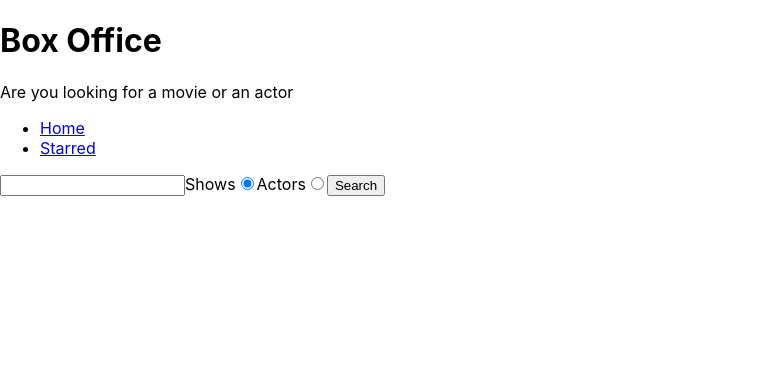
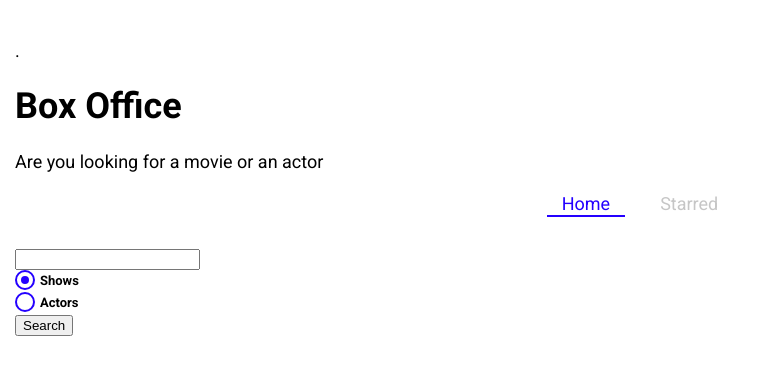
Before and after one commit to swasthikka/boxOfficeApp, a React (Create React App) app: page / in a window 1280 px wide. Shown: the top 374 px of the page, without its empty margins (0-780 px from the left). Built offline with nearby package versions, Linux system fonts and the light colour scheme.

Commit message:
styled home page

```diff
--- a/package.json
+++ b/package.json
@@ -8,6 +8,7 @@
     "react-dom": "^18.2.0",
     "react-router-dom": "^6.15.0",
     "react-scripts": "5.0.1",
+    "styled-components": "^6.0.8",
     "web-vitals": "^2.1.4",
     "workbox-background-sync": "^6.6.0",
     "workbox-broadcast-update": "^6.6.0",
--- a/public/index.html
+++ b/public/index.html
@@ -1,11 +1,14 @@
-<!DOCTYPE html>
+<!doctype html>
 <html lang="en">
   <head>
     <meta charset="utf-8" />
     <link rel="icon" href="%PUBLIC_URL%/favicon.ico" />
     <meta name="viewport" content="width=device-width, initial-scale=1" />
     <meta name="theme-color" content="#000000" />
-    <meta name="description" content="Web site created using create-react-app" />
+    <meta
+      name="description"
+      content="Web site created using create-react-app"
+    />
     <link rel="apple-touch-icon" href="%PUBLIC_URL%/logo192.png" />
     <!--
       manifest.json provides metadata used when your web app is installed on a
@@ -21,7 +24,11 @@
       work correctly both with client-side routing and a non-root public URL.
       Learn how to configure a non-root public URL by running `npm run build`.
     -->
-    <title>React App</title>
+    <link
+      href="https://fonts.googleapis.com/css?family=Roboto:300,400,700,&display=swap"
+      rel="stylesheet"
+    />
+    <title>Box Office</title>
   </head>
   <body>
     <noscript>You need to enable JavaScript to run this app.</noscript>
--- a/src/App.jsx
+++ b/src/App.jsx
@@ -4,12 +4,14 @@
 import Starred from './pages/Starred';
 import MainLayout from './Components/MainLayout';
 import Show from './pages/Show';
+import GlobalTheme from './theme';
 
 const queryClient = new QueryClient();
 
 function App() {
   return (
     <QueryClientProvider client={queryClient}>
+      <GlobalTheme>
         <BrowserRouter>
           <Routes>
             <Route element={<MainLayout />}>
@@ -20,21 +22,9 @@
             <Route path="/show/:showId" element={<Show />} />
 
             <Route path="*" element={<div>Not found</div>} />
-
-          {/* <Route index element={<Home />} />
-          <Route path="teams" element={<Teams />}>
-             <Route path=":teamId" element={<Team />} />
-             <Route path="new" element={<NewTeamForm />} />
-             <Route index element={<LeagueStandings />} />
-           </Route>
-         </Route>
-         <Route element={<PageLayout />}>
-           <Route path="/privacy" element={<Privacy />} />
-           <Route path="/tos" element={<Tos />} />
-         </Route>
-         <Route path="contact-us" element={<Contact />} />} */}
           </Routes>
         </BrowserRouter>
+      </GlobalTheme>
     </QueryClientProvider>
   );
 }
--- /dev/null
+++ b/src/Components/CustomRadio.jsx
@@ -0,0 +1,59 @@
+import styled from 'styled-components';
+
+const CustomRadio = props => {
+  const { label, ...inputProps } = props;
+
+  return (
+    <StyledRadio>
+      {label}
+      <input {...inputProps} type="radio" />
+      <span />
+    </StyledRadio>
+  );
+};
+export default CustomRadio;
+const StyledRadio = styled.label`
+  display: block;
+  position: relative;
+  padding-left: 25px;
+  cursor: pointer;
+  font-size: 13px;
+  user-select: none;
+  font-weight: 700;
+  line-height: 1.65;
+  input {
+    position: absolute;
+    opacity: 0;
+    cursor: pointer;
+  }
+  span {
+    position: absolute;
+    top: 0;
+    left: 0;
+    height: 16px;
+    width: 16px;
+    background-color: #fff;
+    border: 2px solid ${({ theme }) => theme.mainColors.blue};
+    border-radius: 50%;
+  }
+  input:checked ~ span {
+    background-color: #fff;
+    border: 2px solid ${({ theme }) => theme.mainColors.blue};
+  }
+  span:after {
+    content: '';
+    position: absolute;
+    display: none;
+  }
+  input:checked ~ span:after {
+    display: block;
+  }
+  span:after {
+    top: 4px;
+    left: 4px;
+    width: 8px;
+    height: 8px;
+    border-radius: 50%;
+    background: ${({ theme }) => theme.mainColors.blue};
+  }
+`;
--- a/src/Components/Navs.jsx
+++ b/src/Components/Navs.jsx
@@ -1,4 +1,5 @@
-import { Link } from 'react-router-dom';
+import { Link, NavLink } from 'react-router-dom';
+import styled from 'styled-components';
 
 const LINKS = [
   {
@@ -14,14 +15,56 @@
 const Navs = () => {
   return (
     <div>
-      <ul>
+      <NavList>
         {LINKS.map(item => (
           <li key={item.to}>
-            <Link to={item.to}>{item.text}</Link>
+            <LinkStyled to={item.to}>{item.text}</LinkStyled>
           </li>
         ))}
-      </ul>
+      </NavList>
     </div>
   );
 };
 export default Navs;
+
+const NavList = styled.ul`
+  display: flex;
+  justify-content: center;
+  list-style: none;
+  margin: 0 0 30px;
+  padding: 0;
+  li {
+    margin: 0 10px;
+  }
+`;
+
+const LinkStyled = styled(NavLink)`
+  display: block;
+  padding: 3px 15px;
+  position: relative;
+  text-decoration: none;
+  color: ${({ theme }) => theme.mainColors.gray};
+  &.active {
+    color: ${({ theme }) => theme.mainColors.blue};
+    &:after {
+      content: '';
+      position: absolute;
+      display: block;
+      height: 2px;
+      left: 0%;
+      bottom: 0;
+      background-color: ${({ theme }) => theme.mainColors.blue};
+      animation: slide-in 0.3s ease-in forwards;
+      @keyframes slide-in {
+        from {
+          left: 50%;
+          width: 0;
+        }
+        to {
+          left: 0%;
+          width: 100%;
+        }
+      }
+    }
+  }
+`;
--- a/src/Components/SearchForm.jsx
+++ b/src/Components/SearchForm.jsx
@@ -1,5 +1,6 @@
 import { useState, useEffect } from 'react';
 import { useSearchStr } from '../lib/useSearchStr';
+import CustomRadio from './CustomRadio';
 
 const SearchForm = ({ onSearch }) => {
   const [searchStr, setSearchStr] = useSearchStr('');
@@ -32,27 +33,21 @@
     <form onSubmit={onSubmit}>
       <input type="text" value={searchStr} onChange={onSearchInputChange} />
 
-      <label>
-        Shows
-        <input
-          type="radio"
+      <CustomRadio
+        label="Shows"
         name="search-option"
         value="shows"
         checked={searchOption === 'shows'}
         onChange={onRadioChange}
-        ></input>
-      </label>
+      />
 
-      <label>
-        Actors
-        <input
-          type="radio"
+      <CustomRadio
+        label="Actors"
         name="search-option"
         value="actors"
         checked={searchOption === 'actors'}
         onChange={onRadioChange}
-        ></input>
-      </label>
+      />
 
       <button type="submit">Search</button>
     </form>
--- a/src/index.css
+++ /dev/null
@@ -1,13 +0,0 @@
-body {
-  margin: 0;
-  font-family: -apple-system, BlinkMacSystemFont, 'Segoe UI', 'Roboto', 'Oxygen',
-    'Ubuntu', 'Cantarell', 'Fira Sans', 'Droid Sans', 'Helvetica Neue',
-    sans-serif;
-  -webkit-font-smoothing: antialiased;
-  -moz-osx-font-smoothing: grayscale;
-}
-
-code {
-  font-family: source-code-pro, Menlo, Monaco, Consolas, 'Courier New',
-    monospace;
-}
--- a/src/index.jsx
+++ b/src/index.jsx
@@ -1,6 +1,5 @@
 import React from 'react';
 import ReactDOM from 'react-dom/client';
-import './index.css';
 import App from './App';
 import * as serviceWorkerRegistration from './serviceWorkerRegistration';
 import reportWebVitals from './reportWebVitals';
--- a/src/pages/Home.jsx
+++ b/src/pages/Home.jsx
@@ -4,6 +4,7 @@
 import ShowGrid from '../Components/shows/ShowGrid';
 import ActorsGrid from '../Components/actors/ActorsGrid';
 import { useQuery } from '@tanstack/react-query';
+import styled, { css, ThemeProvider } from 'styled-components';
 
 const Home = () => {
   const [filter, setFilter] = useState(null);
--- /dev/null
+++ b/src/theme.jsx
@@ -0,0 +1,30 @@
+import { ThemeProvider, createGlobalStyle } from 'styled-components';
+
+const theme = {
+  fontFamily: 'Roboto, sans-serif',
+  mainColors: {
+    blue: '#2400ff',
+    gray: '#c6c6c6',
+    dark: '#353535',
+  },
+};
+
+const GlobalStyles = createGlobalStyle`
+  body {
+    font-family: ${({ theme }) => theme.fontFamily};
+    font-size: 18px;
+    margin: 0;
+    padding-top: 40px;
+    padding-left: 15px;
+    padding-right: 15px;
+  }
+`;
+
+const GlobalTheme = ({ children }) => {
+  return (
+    <ThemeProvider theme={theme}>
+      <GlobalStyles />.{children}
+    </ThemeProvider>
+  );
+};
+export default GlobalTheme;
```
Also changed, not shown: 1 other file (tests, documents, lock files or other folders). Lines whose indentation alone changed are shown as unchanged.
